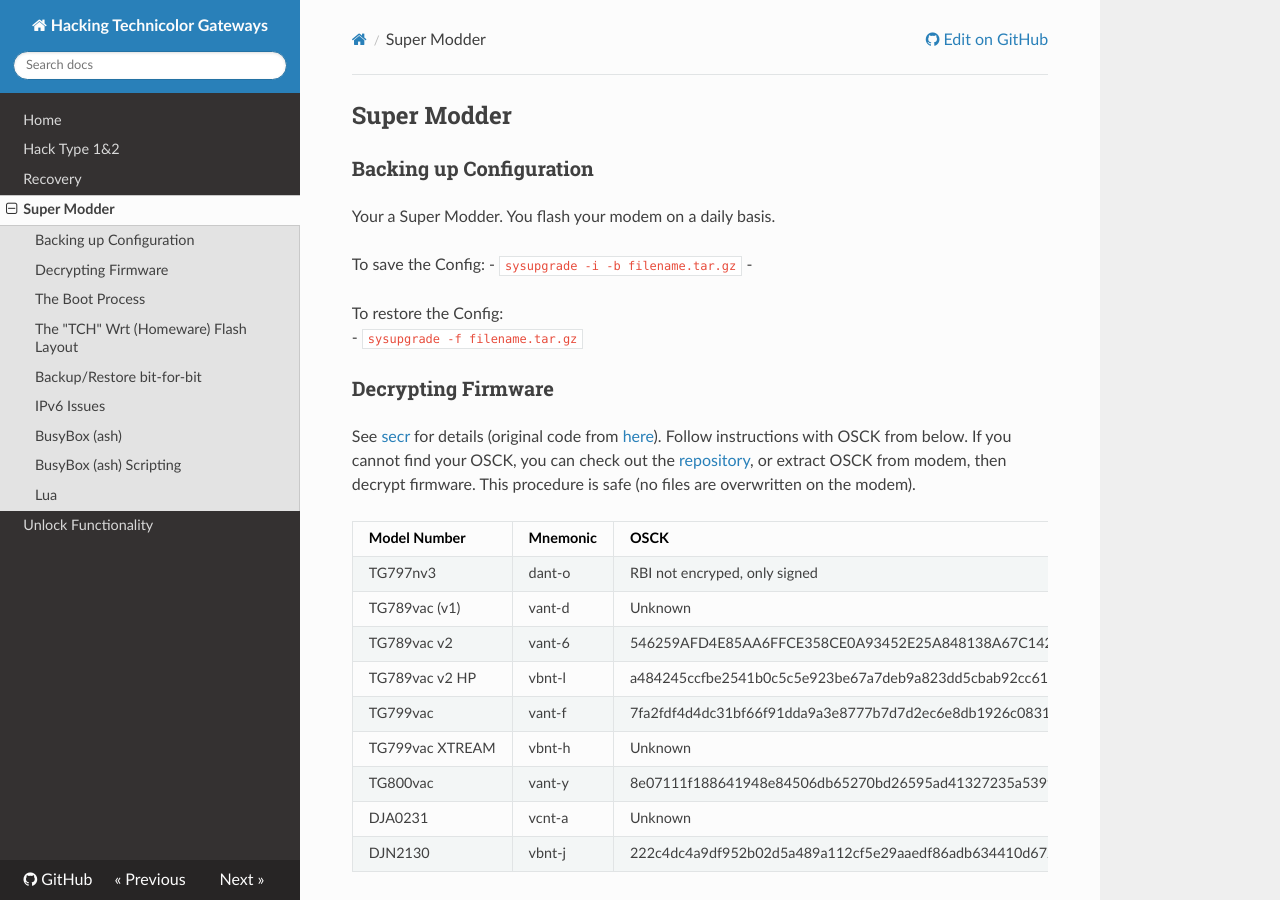
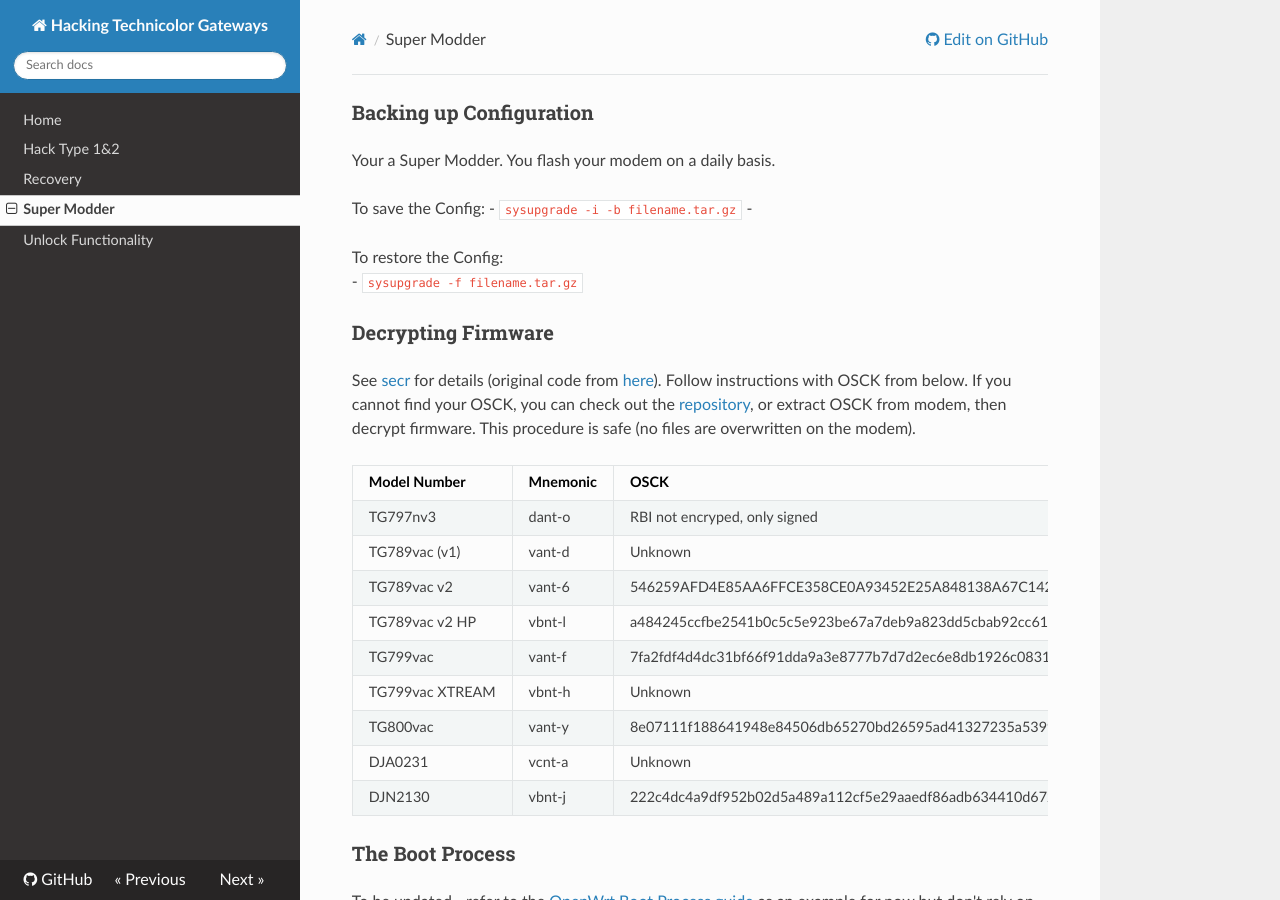
Before and after one commit to hack-technicolor/hack-technicolor, an MkDocs documentation site: the page built from docs/Super Modder.md, in a window 1280 px wide and 900 px high. Built offline with MkDocs 1.6.1, drawn with Linux system fonts in a browser that asks for light colours; nearby versions of some CDN libraries.

Commit message:
fix heading

```diff
--- a/docs/Super Modder.md
+++ b/docs/Super Modder.md
@@ -1,4 +1,3 @@
-## Super Modder
 ### Backing up Configuration
 
 Your a Super Modder. You flash your modem on a daily basis.
```
